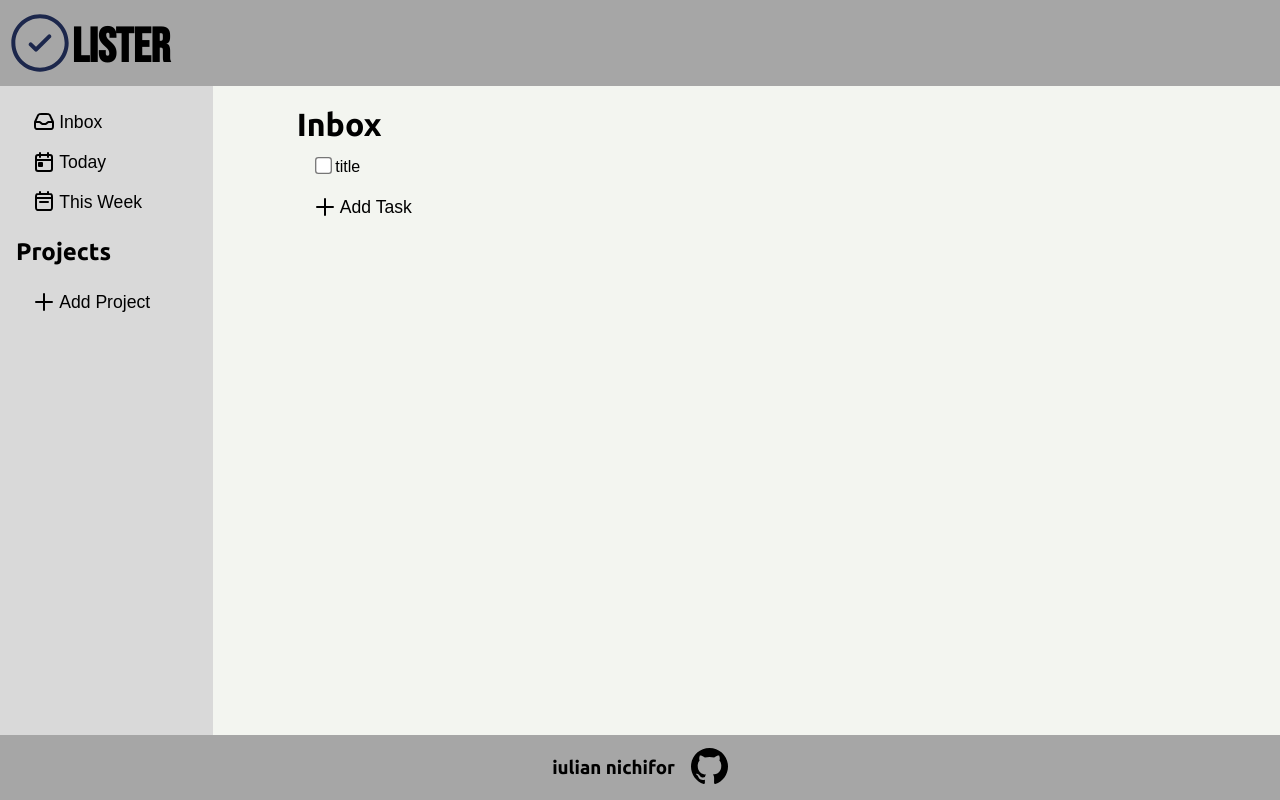
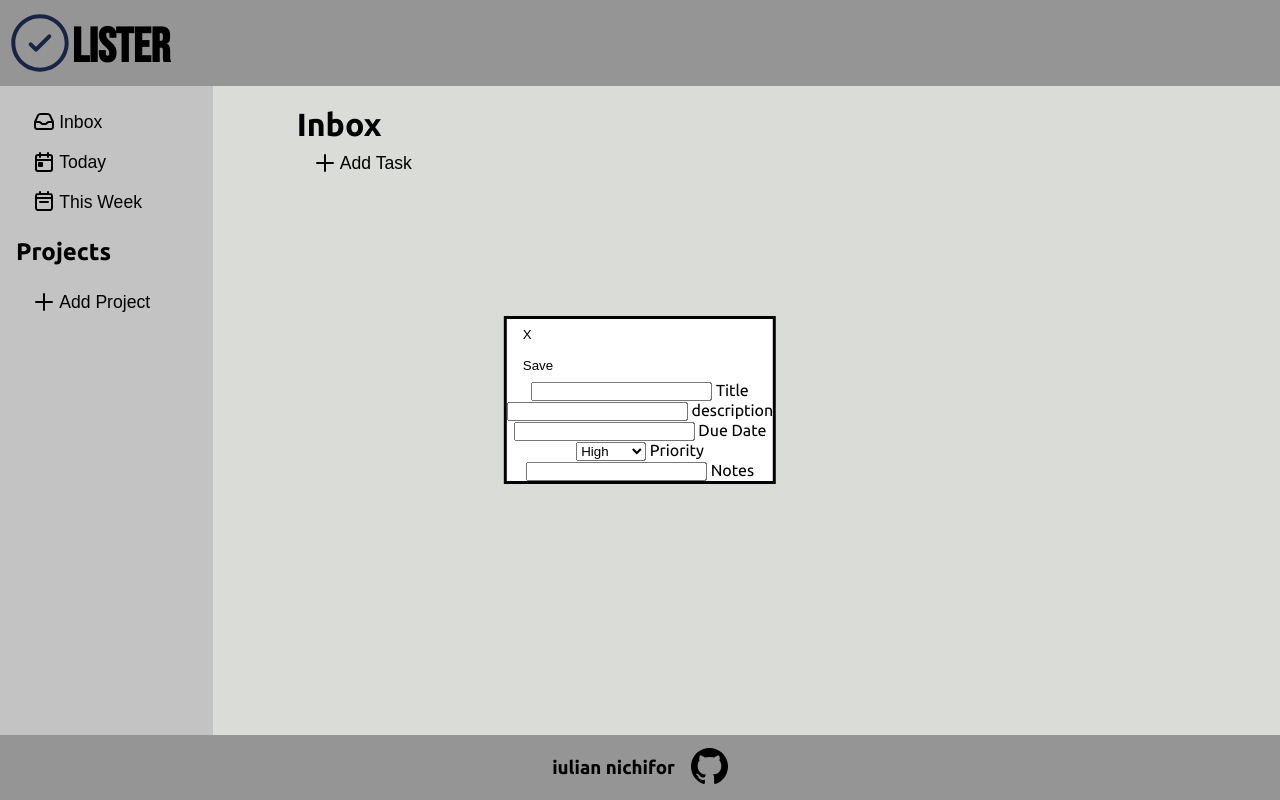
Before and after one commit to Seven719/Todo-List, a website built with webpack: page src/template.html in a window 1280 px wide. Both pictures are taken after a click on the button "Add Task". Built offline with nearby package versions, Linux system fonts and the light colour scheme.

Commit message:
Added basic modal functionality for adding todos

```diff
--- a/src/css/style.css
+++ b/src/css/style.css
@@ -203,3 +203,10 @@ input[type="checkbox"] {
 .task:hover > .task-actions > img {
     opacity: 1;
 }
+
+dialog {
+    position: fixed;
+    top: 50%;
+    left: 50%;
+    transform: translate(-50%, -50%);
+}
--- a/src/template.html
+++ b/src/template.html
@@ -48,6 +48,47 @@
                 </button>
             </main>
 
+            <dialog>
+                <form>
+                    <button id="modal-close">X</button>
+                    <button type="submit" id="save">Save</button>
+
+                    <div class="txt_field">
+                        <input id="title" class="input" type="text">
+                        <span></span>
+                        <label>Title</label>
+                    </div>
+
+                    <div class="txt_field">
+                        <input id="description" class="input" type="text">
+                        <span></span>
+                        <label>description</label>
+                    </div>
+
+                    <div class="txt_field">
+                        <input id="due-date" class="input" type="text">
+                        <span></span>
+                        <label>Due Date</label>
+                    </div>
+
+                    <div class="txt_field">
+                        <select id="priority">
+                            <option value="high">High</option>
+                            <option value="medium">Medium</option>
+                            <option value="low">Low</option>
+                        </select>
+                        <span></span>
+                        <label>Priority</label>
+                    </div>
+
+                    <div class="txt_field">
+                        <input id="notes" class="input" type="text">
+                        <span></span>
+                        <label>Notes</label>
+                    </div>
+                </form>
+            </dialog>
+
             <footer>
                 <h3>iulian nichifor</h3>
                 <a href="https://github.com/Seven719/" target=”_blank”>
--- a/src/ui/todo-ui.js
+++ b/src/ui/todo-ui.js
@@ -1,10 +1,15 @@
 import Todo from "../app/todo";
 import Trash from "../images/trash.svg"
 
+const form = document.querySelector("form");
+const closeModal = document.getElementById("modal-close");
+const modal = document.querySelector("dialog");
 const taskList = document.getElementById("task-list");
 const addTaskBtn = document.getElementById("button-add-task")
 
-const displayTodo = (todoItem, project) => {
+let project;
+
+const displayTodo = (todoItem) => {
     const todo = document.createElement("button");
     const checkbox = document.createElement("input");
     const label = document.createElement("label");
@@ -25,39 +30,67 @@ const displayTodo = (todoItem, project) => {
     todo.classList.add("task");
     todo.append(taskDetails, taskActions);
 
-    deleteBtn.addEventListener('click', () => deleteTodo(todo, project, todoItem))
+    deleteBtn.addEventListener('click', () => deleteTodo(todo, todoItem))
 
     return todo;
 }
 
-const addTodoListener = (project) => {
+form.addEventListener("submit", (event) => {
+    event.preventDefault();
+
+    const title = getValueById("title");
+    const description = getValueById("description");
+    const dueDate = getValueById("due-date");
+    const priority = getValueById("priority");
+    const notes = getValueById("notes");
+
+    let todo = new Todo(
+        title,
+        description,
+        dueDate,
+        priority,
+        notes,
+    )
+
+    project.addTodo(todo);
+    updateTodos();
+
+    modal.close();
+    form.reset();
+})
+
+closeModal.addEventListener("click", (event) => {
+    event.preventDefault();
+    modal.close();
+})
+
+const addTodoListener = () => {
     addTaskBtn.addEventListener("click", () => {
-        let tmpTodo = new Todo(
-            "title",
-            "description",
-            "12/8/2024",
-            "High",
-            "These are my notes",
-        );
-        project.addTodo(tmpTodo);
-        updateTodos(project);
+        modal.showModal();
+        modal.classList.add('show-modal');
     })
-};
+}
 
-const deleteTodo = (todo, project, todoItem) => {
+const deleteTodo = (todo, todoItem) => {
     project.deleteTodo(todoItem);
     taskList.removeChild(todo);
 }
 
-const updateTodos = (project) => {
+const updateTodos = () => {
     taskList.innerHTML = "";
 
     project.todoList.forEach(todo => {
-        taskList.append(displayTodo(todo, project));
-    });
-};
+        taskList.append(displayTodo(todo));
+    })
+}
 
-export const displayTodos = (project) => {
+export const displayTodos = (currentProject) => {
+    project = currentProject;
+
     taskList.innerHTML = "";
-    addTodoListener(project);
+    addTodoListener();
 }
+
+function getValueById(id) {
+    return document.getElementById(id).value;
+}
```
